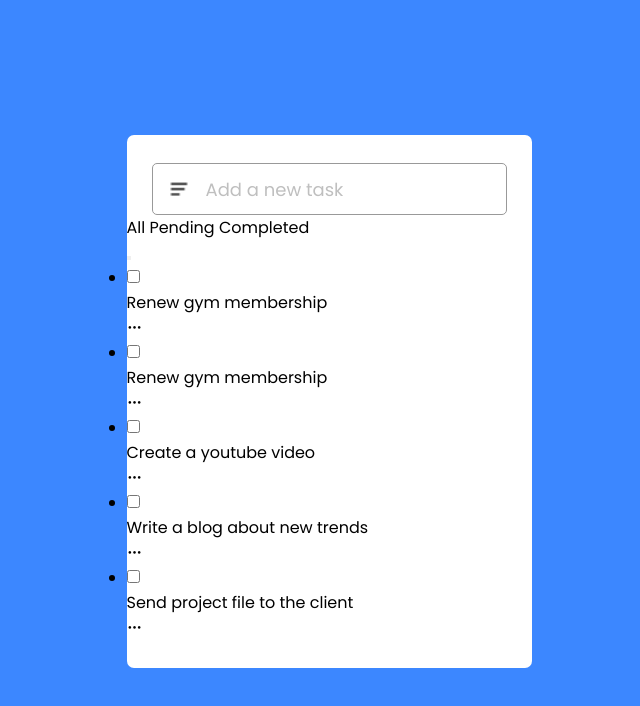
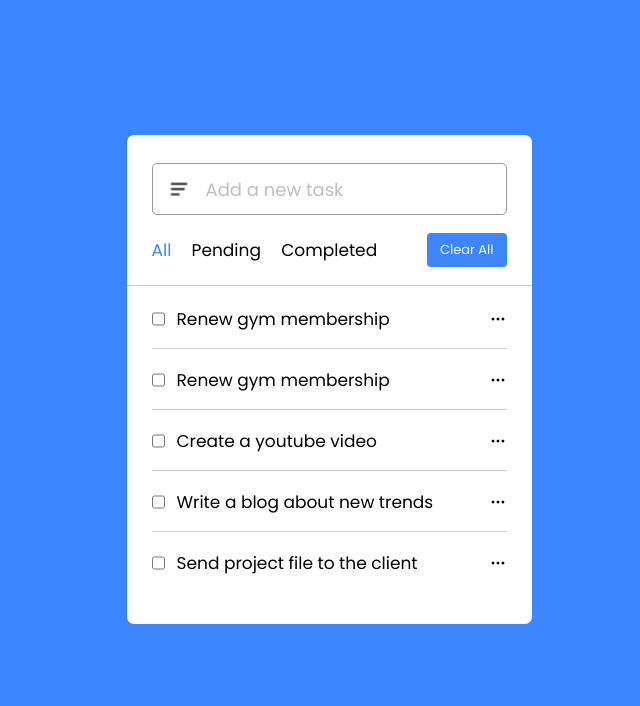
Before and after one commit to Jetson14/JavaScript-Todo-app, a plain HTML site: page index.html in a window 1280 px wide. Shown: the whole page, without its empty margins (311-951 px from the left). Drawn offline with nearby package versions, Linux system fonts and the light colour scheme.

Commit message:
complete css design

```diff
--- a/index.html
+++ b/index.html
@@ -14,12 +14,14 @@
         <img src="menu-icon.png" alt="icon">
         <input type="text" placeholder="Add a new task">
     </div>
-    <div class="filters">
-        <span>All</span>
-        <span>Pending</span>
-        <span>Completed</span>
+    <div class="controls">
+        <div class="filters">
+            <span id="all" class="active">All</span>
+            <span id="pending">Pending</span>
+            <span id="completed">Completed</span>
+        </div>
+        <button class="clear-btn">Clear All</button>
     </div>
-    <button class="clear-btn"></button>
     <ul class="task-box">
         <li class="task">
             <label for="1">
@@ -28,6 +30,10 @@
             </label>
             <div class="settings">
                 <i class="uil uil-ellipsis-h"></i>
+                <ul class="task-menu">
+                    <li><i class="uil uil-pen"></i>Edit</li>
+                    <li><i class="uil uil-trash"></i>Delete</li>
+                </ul>
             </div>
         </li>
         <li class="task">
--- a/style.css
+++ b/style.css
@@ -45,3 +45,108 @@ body{
 .task-input input::placeholder{
     color: #bfbfbf;
 }
+
+.controls, li{
+    display: flex;
+    align-items: center;
+    justify-content: space-between;
+}
+
+.controls{
+    padding: 18px 25px;
+    border-bottom: 1px solid #ccc;
+}
+
+.filters span{
+    cursor: pointer;
+    margin: 0 8px;
+    font-size: 17px;
+}
+
+.filters span:first-child{
+    margin-left: 0;
+}
+
+.filters span.active{
+    color: #3c87ff;
+}
+
+.controls .clear-btn{
+    outline: none;
+    border: none;
+    color: #fff;
+    cursor: pointer;
+    font-size: 13px;
+    border-radius: 4px;
+    padding: 7px 13px;
+    background: #3c87ff;
+}
+
+.task-box{
+    margin: 20px 25px;
+}
+
+.task-box .task{
+    list-style: none;
+    font-size: 17px;
+    margin-bottom: 18px;
+    padding-bottom: 16px;
+    border-bottom: 1px solid #ccc;
+}
+
+.task-box .task:last-child{
+    margin-bottom: 0;
+    border-bottom: 0;
+    padding-bottom: 0;
+}
+
+.task label{
+    display: flex;
+}
+
+.task label input{
+    margin-right: 12px;;
+}
+
+.task .settings{
+    cursor: pointer;
+    position: relative;
+}
+
+.settings .task-menu{
+    position: absolute;
+    padding: 5px 0;
+    right: -5px;
+    bottom: -65px;
+    z-index: 2;
+    transform: scale(0);
+    border-radius: 5px;
+    background: #fff;
+    transform-origin: top right;
+    transition: transform 0.2s ease;
+    box-shadow: 0 0 6px rgba(0,0,0,0.15);
+}
+
+.settings:hover .task-menu{
+    transform: scale(1);
+}
+
+.task-menu li{
+    height: 25px;
+    font-size: 16px;
+    padding: 17px 15px;
+    margin-bottom: 2px;
+    justify-content: flex-start;
+}
+
+.task-menu li:last-child{
+    margin-bottom: 0;
+}
+
+.task-menu li:hover{
+    background: #f5f5f5;
+}
+
+.task-menu li i{
+    padding-right: 8px;
+}
```
